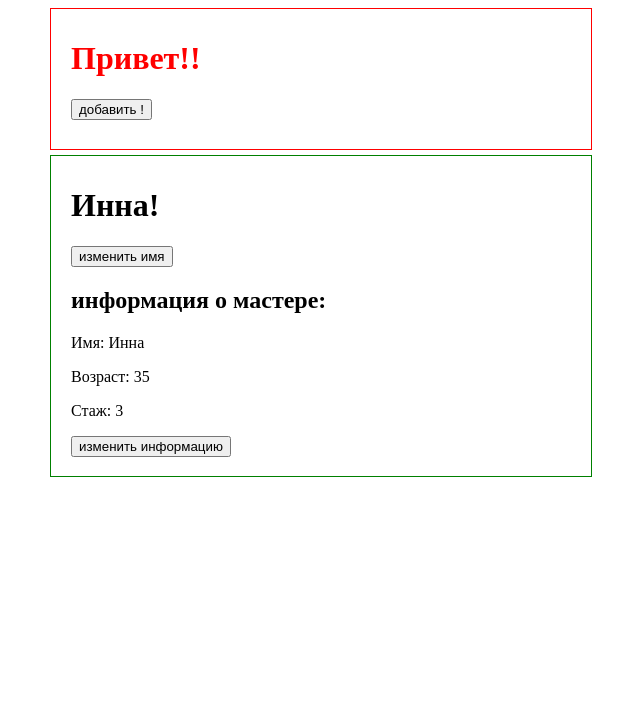
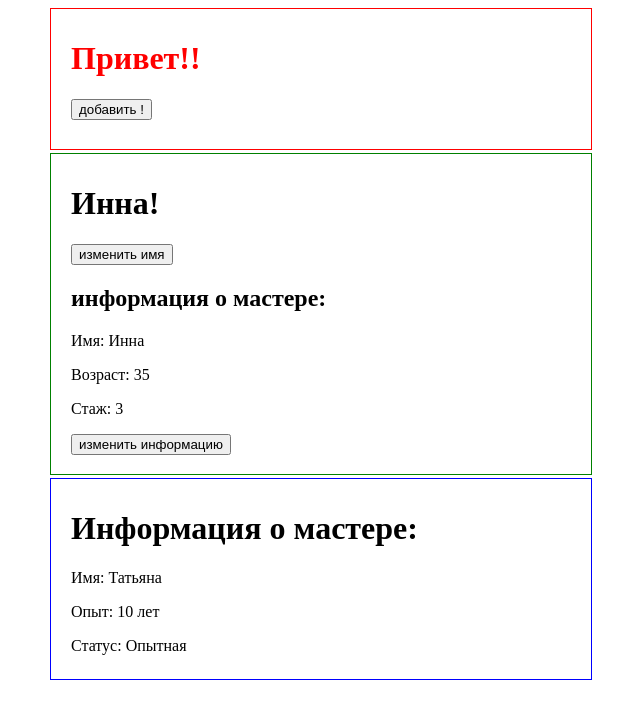
Before and after one commit to innamagkeeva/vue_components, a Vue app: page / in a window 1280 px wide. Shown: the top 718 px of the page, without its empty margins (319-959 px from the left). Built offline with nearby package versions, Linux system fonts and the light colour scheme; the HTML template or start-up script is replaced by a standard one.

Commit message:
компьютед без полей ввода

```diff
--- a/src/App.vue
+++ b/src/App.vue
@@ -1,9 +1,11 @@
 <script setup lang="ts">
 import TemplateSyntax from '@/components/TemplateSyntax.vue'
 import BasicsOfReactivity from '@/components/BasicsOfReactivity.vue'
+import ComputedProperties from '@/components/ComputedProperties.vue'
 </script>
 
 <template>
   <TemplateSyntax></TemplateSyntax>
   <BasicsOfReactivity></BasicsOfReactivity>
+  <ComputedProperties></ComputedProperties>
 </template>
--- a/src/components/BasicsOfReactivity.vue
+++ b/src/components/BasicsOfReactivity.vue
@@ -46,5 +46,6 @@ function changeMasterInfo(): void {
   border: 1px solid green;
   margin: 0 auto;
   padding: 10px 20px;
+  margin-bottom: 3px;
 }
 </style>
--- /dev/null
+++ b/src/components/ComputedProperties.vue
@@ -0,0 +1,38 @@
+<script setup lang="ts">
+import { computed, ref } from 'vue'
+
+type MastersNames = 'Инна' | 'Татьяна' | 'Марина'
+
+interface Master {
+  name: MastersNames
+  experience: number
+}
+
+const master = ref<Master>({
+  name: 'Татьяна',
+  experience: 10,
+})
+const experience = computed(() => {
+  return master.value.experience > 7 ? 'Опытная' : 'Новичок'
+})
+</script>
+
+<template>
+  <div class="wrapper">
+    <h1>Информация о мастере:</h1>
+    <p>Имя: {{ master.name }}</p>
+    <p>Опыт: {{ master.experience }} лет</p>
+    <p>Статус: {{ experience }}</p>
+  </div>
+</template>
+
+<style scoped>
+.wrapper {
+  width: 500px;
+  height: 180px;
+  border: 1px solid blue;
+  margin: 0 auto;
+  margin-bottom: 3px;
+  padding: 10px 20px;
+}
+</style>
--- a/src/components/TemplateSyntax.vue
+++ b/src/components/TemplateSyntax.vue
@@ -36,7 +36,7 @@ function deleteSign(): void {
   height: 120px;
   border: 1px solid red;
   margin: 0 auto;
-  margin-bottom: 5px;
+  margin-bottom: 3px;
   padding: 10px 20px;
 }
 
```
